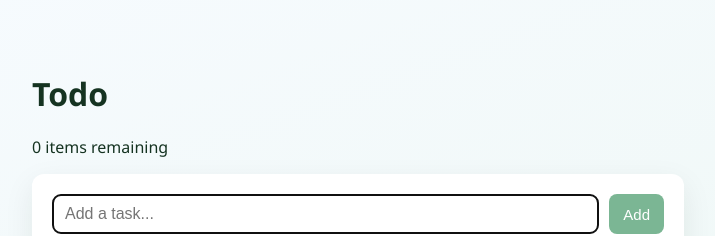
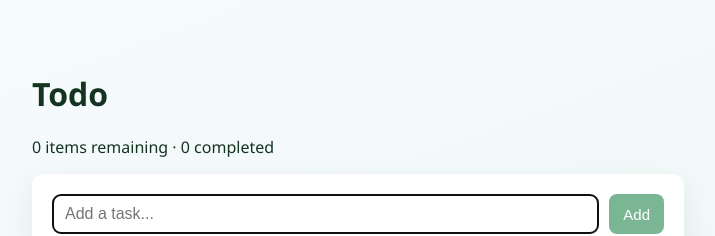
Before and after one commit to grimsun/todo, a Next.js app: page / in a window 1280 px wide. Shown: the top 236 px of the page, without its empty margins (282-997 px from the left). Built offline with nearby package versions, Linux system fonts and the light colour scheme.

Commit message:
Show completed count in todo header

```diff
--- a/app/page.tsx
+++ b/app/page.tsx
@@ -94,7 +94,7 @@ export default function HomePage() {
     return () => window.clearTimeout(timeoutId);
   }, [isLoaded, todos]);
 
-  const { remainingCount, visibleTodos, hasCompleted } = useMemo(() => {
+  const { remainingCount, completedCount, visibleTodos, hasCompleted } = useMemo(() => {
     let remaining = 0;
     let hasDone = false;
     const active: Todo[] = [];
@@ -111,14 +111,24 @@ export default function HomePage() {
     }
 
     if (filter === "active") {
-      return { remainingCount: remaining, visibleTodos: active, hasCompleted: hasDone };
+      return { remainingCount: remaining, completedCount: completed.length, visibleTodos: active, hasCompleted: hasDone };
     }
 
     if (filter === "completed") {
-      return { remainingCount: remaining, visibleTodos: completed, hasCompleted: hasDone };
+      return {
+        remainingCount: remaining,
+        completedCount: completed.length,
+        visibleTodos: completed,
+        hasCompleted: hasDone
+      };
     }
 
-    return { remainingCount: remaining, visibleTodos: todos, hasCompleted: hasDone };
+    return {
+      remainingCount: remaining,
+      completedCount: completed.length,
+      visibleTodos: todos,
+      hasCompleted: hasDone
+    };
   }, [filter, todos]);
   const canAddTodo = text.trim().length > 0;
 
@@ -171,7 +181,7 @@ export default function HomePage() {
     <main>
       <h1>Todo</h1>
       <p>
-        {remainingCount} {remainingCount === 1 ? "item" : "items"} remaining
+        {remainingCount} {remainingCount === 1 ? "item" : "items"} remaining · {completedCount} completed
       </p>
 
       <section className="card">
```
